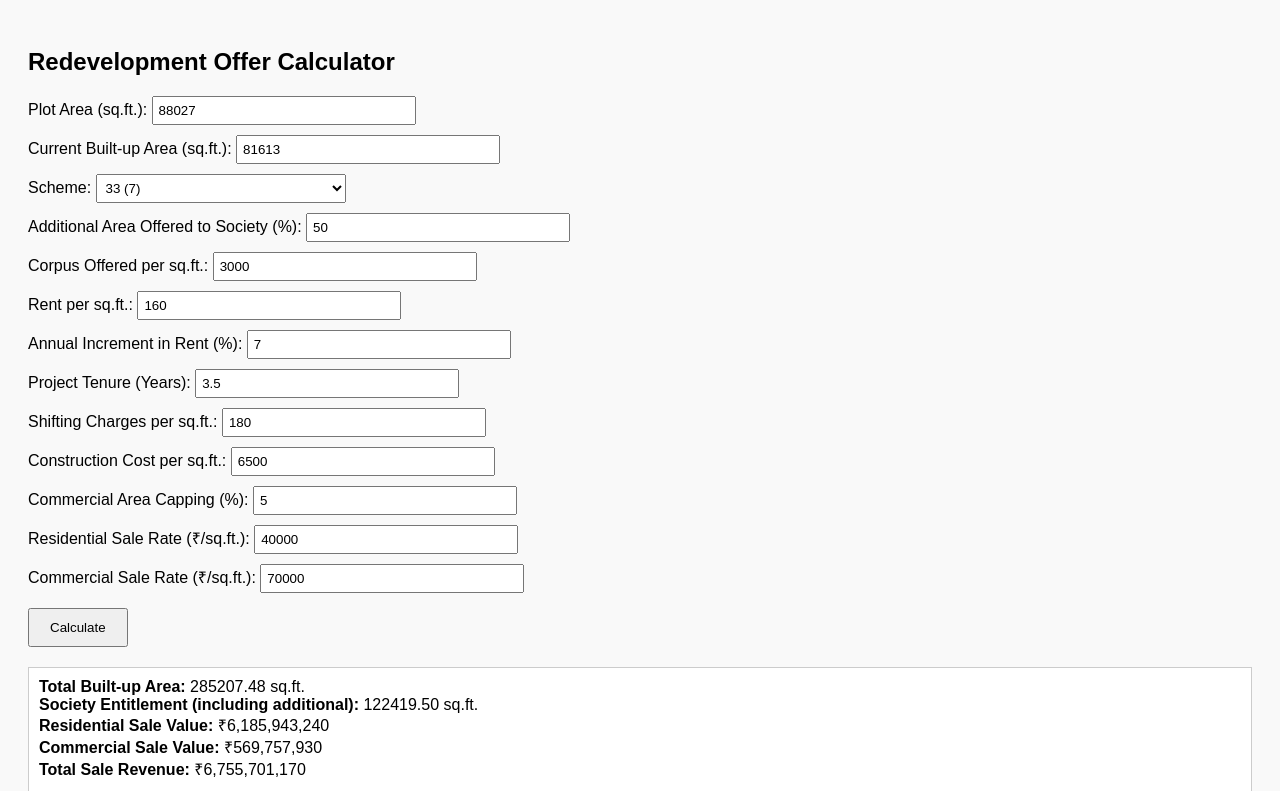
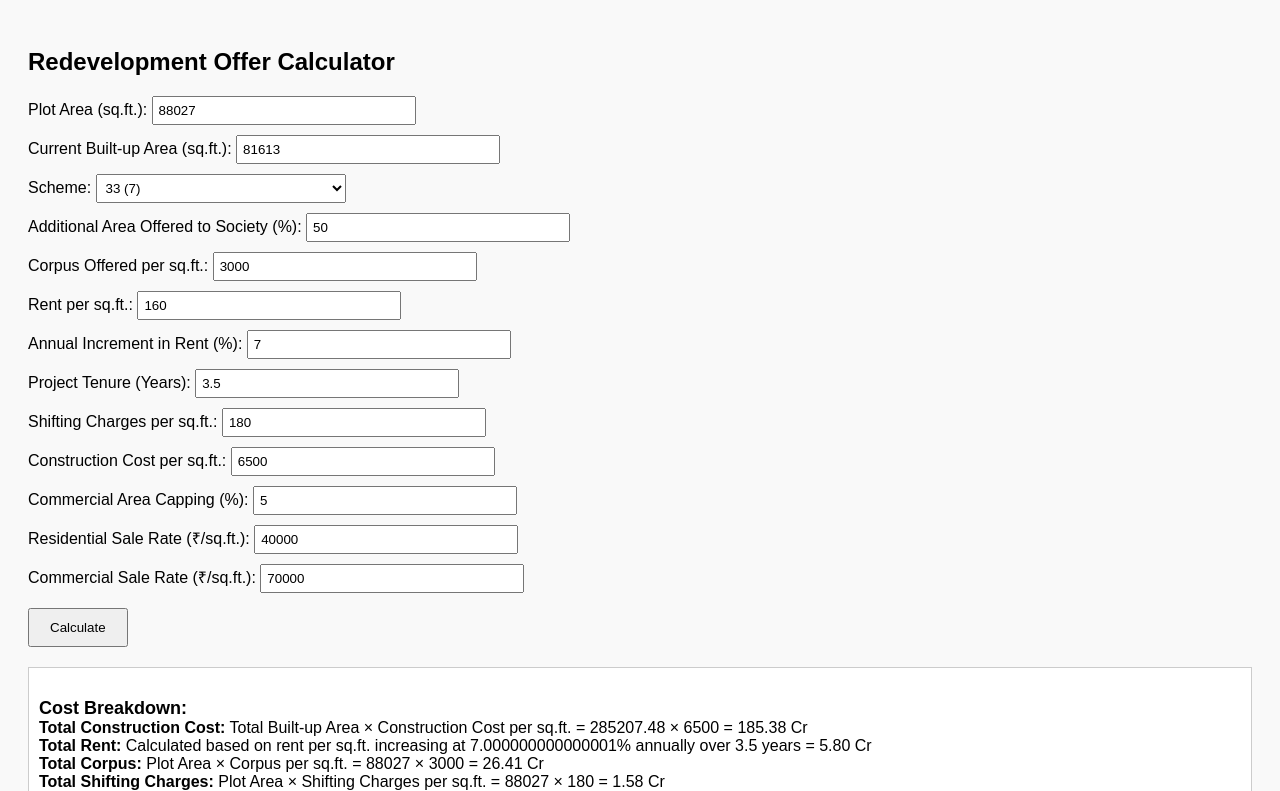
Before and after one commit to farhan6318/redevcalculator, a plain HTML site: page index.html in a window 1280 px wide. Both pictures are taken after a click on the button "Calculate". Shown: the top 791 px of the page. Drawn offline with Linux system fonts and the light colour scheme.

Commit message:
Update index.html

```diff
--- a/index.html
+++ b/index.html
@@ -9,6 +9,7 @@
     input, select { width: 250px; padding: 5px; }
     button { margin-top: 15px; padding: 10px 20px; }
     .result { margin-top: 20px; padding: 10px; background: #fff; border: 1px solid #ccc; }
+    .section-title { font-size: 18px; font-weight: bold; margin-top: 20px; }
   </style>
 </head>
 <body>
@@ -34,95 +35,67 @@
 <label>Residential Sale Rate (₹/sq.ft.): <input type="number" id="resRate" value="40000" /></label>
 <label>Commercial Sale Rate (₹/sq.ft.): <input type="number" id="commRate" value="70000"/></label>
 
-
 <button onclick="calculate()">Calculate</button>
 
 <div class="result" id="result"></div>
 
 <script>
+function toCr(value) {
+  return (value / 10000000).toFixed(2) + ' Cr';
+}
+
 function calculate() {
   const plotArea = parseFloat(document.getElementById('plotArea').value);
+  const builtUpArea = parseFloat(document.getElementById('builtUpArea').value);
   const schemeFSI = parseFloat(document.getElementById('scheme').value);
-  const corpusPerSqft = parseFloat(document.getElementById('corpusPerSqft').value);
+  const totalBuiltUp = plotArea * schemeFSI;
+  const societyEntitlement = builtUpArea + (builtUpArea * 0.5);
+  const saleableArea = totalBuiltUp - societyEntitlement;
+  const commercialArea = saleableArea * (parseFloat(document.getElementById('commercialCap').value) / 100);
+  const residentialArea = saleableArea - commercialArea;
+
+  const residentialSaleValue = residentialArea * parseFloat(document.getElementById('resRate').value);
+  const commercialSaleValue = commercialArea * parseFloat(document.getElementById('commRate').value);
+  const totalRevenue = residentialSaleValue + commercialSaleValue;
+
+  const totalConstructionCost = totalBuiltUp * parseFloat(document.getElementById('constructionCost').value);
+
   const rentPerSqft = parseFloat(document.getElementById('rentPerSqft').value);
   const rentIncrement = parseFloat(document.getElementById('rentIncrement').value) / 100;
   const tenure = parseFloat(document.getElementById('tenure').value);
-  const shiftingCharges = parseFloat(document.getElementById('shiftingCharges').value);
-  const constructionCostPerSqft = parseFloat(document.getElementById('constructionCost').value);
-  const commercialCap = parseFloat(document.getElementById('commercialCap').value) / 100;
-  const resRate = parseFloat(document.getElementById('resRate').value);
-  const commRate = parseFloat(document.getElementById('commRate').value);
-  const additionalAreaPercent = parseFloat(document.getElementById('additionalArea').value) / 100;
-
-  const totalBuiltUp = plotArea * schemeFSI;
-
-  // Society entitlement - base 100% of existing + additional percentage
-  const baseSocietyEntitlement = parseFloat(document.getElementById('builtUpArea').value);
-  const additionalArea = baseSocietyEntitlement * additionalAreaPercent;
-  const societyEntitlement = baseSocietyEntitlement + additionalArea;
-
-  const builderSaleArea = totalBuiltUp - societyEntitlement;
-
-  const commercialArea = builderSaleArea * commercialCap;
-  const residentialArea = builderSaleArea - commercialArea;
-
-  // Revenue
-  const residentialSaleValue = residentialArea * resRate;
-  const commercialSaleValue = commercialArea * commRate;
-  const totalRevenue = residentialSaleValue + commercialSaleValue;
-
-  // Construction cost - total built-up area
-  const totalConstructionCost = totalBuiltUp * constructionCostPerSqft;
-
-  // Rent payout with increment
   let totalRent = 0;
-  let currentRent = rentPerSqft * plotArea;
   for (let i = 0; i < tenure; i++) {
-    totalRent += currentRent;
-    currentRent += currentRent * rentIncrement;
+    totalRent += builtUpArea * rentPerSqft * Math.pow(1 + rentIncrement, i);
   }
 
-  // Corpus and shifting
-  const totalCorpus = corpusPerSqft * plotArea;
-  const totalShifting = shiftingCharges * plotArea;
+  const totalCorpus = plotArea * parseFloat(document.getElementById('corpusPerSqft').value);
+  const totalShifting = plotArea * parseFloat(document.getElementById('shiftingCharges').value);
+  const miscCosts = 18 * 10000000;
+  const marketingCost = totalRevenue * 0.02;
+  const legalFees = 0.15 * 10000000;
+  const interestCost = 56 * 10000000;
+  const tdrFsiCost = 73 * 10000000;
 
-  // Other Costs based on % of revenue
-  const tdrPremiums = totalRevenue * 0.17;
-  const govPremiums = totalRevenue * 0.11;
-  const financeCost = totalRevenue * 0.09;
-  const marketing = totalRevenue * 0.04;
-  const legalMisc = totalRevenue * 0.03;
-
-  // Total Project Cost
-  const totalCost = totalConstructionCost + totalRent + totalCorpus + totalShifting +
-                    tdrPremiums + govPremiums + financeCost + marketing + legalMisc;
-
+  const totalCost = totalConstructionCost + totalRent + totalCorpus + totalShifting + miscCosts + marketingCost + legalFees + interestCost + tdrFsiCost;
   const profit = totalRevenue - totalCost;
   const profitMargin = (profit / totalRevenue) * 100;
 
   document.getElementById('result').innerHTML = `
-    <strong>Total Built-up Area:</strong> ${totalBuiltUp.toFixed(2)} sq.ft.<br>
-    <strong>Society Entitlement (including additional):</strong> ${societyEntitlement.toFixed(2)} sq.ft.<br>
-    <strong>Residential Sale Value:</strong> ₹${residentialSaleValue.toLocaleString()}<br>
-    <strong>Commercial Sale Value:</strong> ₹${commercialSaleValue.toLocaleString()}<br>
-    <strong>Total Sale Revenue:</strong> ₹${totalRevenue.toLocaleString()}<br><br>
-
-    <strong>Total Construction Cost:</strong> ₹${totalConstructionCost.toLocaleString()}<br>
-    <strong>Total Rent Payout:</strong> ₹${totalRent.toLocaleString()}<br>
-    <strong>Total Corpus Payment:</strong> ₹${totalCorpus.toLocaleString()}<br>
-    <strong>Total Shifting Charges:</strong> ₹${totalShifting.toLocaleString()}<br>
-    <strong>TDR / Premiums:</strong> ₹${tdrPremiums.toLocaleString()}<br>
-    <strong>Govt Premiums:</strong> ₹${govPremiums.toLocaleString()}<br>
-    <strong>Finance Cost:</strong> ₹${financeCost.toLocaleString()}<br>
-    <strong>Marketing & Sales:</strong> ₹${marketing.toLocaleString()}<br>
-    <strong>Legal & Misc:</strong> ₹${legalMisc.toLocaleString()}<br><br>
-
-    <strong>Total Project Cost:</strong> ₹${totalCost.toLocaleString()}<br>
-    <strong>Total Profit:</strong> ₹${profit.toLocaleString()}<br>
-    <strong>Profit Margin:</strong> ${profitMargin.toFixed(2)} %
+    <div class="section-title">Cost Breakdown:</div>
+    <strong>Total Construction Cost:</strong> Total Built-up Area × Construction Cost per sq.ft. = ${totalBuiltUp.toFixed(2)} × ${document.getElementById('constructionCost').value} = ${toCr(totalConstructionCost)}<br>
+    <strong>Total Rent:</strong> Calculated based on rent per sq.ft. increasing at ${rentIncrement * 100}% annually over ${tenure} years = ${toCr(totalRent)}<br>
+    <strong>Total Corpus:</strong> Plot Area × Corpus per sq.ft. = ${plotArea} × ${document.getElementById('corpusPerSqft').value} = ${toCr(totalCorpus)}<br>
+    <strong>Total Shifting Charges:</strong> Plot Area × Shifting Charges per sq.ft. = ${plotArea} × ${document.getElementById('shiftingCharges').value} = ${toCr(totalShifting)}<br>
+    <strong>Miscellaneous Costs:</strong> Assumed at fixed value of ₹18 Cr = ${toCr(miscCosts)}<br>
+    <strong>Marketing Cost (2% of Revenue):</strong> ${toCr(marketingCost)}<br>
+    <strong>Legal Fees:</strong> Fixed at ₹0.15 Cr = ${toCr(legalFees)}<br>
+    <strong>Interest Cost:</strong> Fixed at ₹56 Cr = ${toCr(interestCost)}<br>
+    <strong>TDR/FSI Cost:</strong> Fixed at ₹73 Cr = ${toCr(tdrFsiCost)}<br>
+    <strong>Total Cost:</strong> ${toCr(totalCost)}<br>
+    <strong>Profit:</strong> ${toCr(profit)}<br>
+    <strong>Profit Margin:</strong> ${profitMargin.toFixed(2)}%<br>
   `;
 }
 </script>
-
 </body>
 </html>
```
